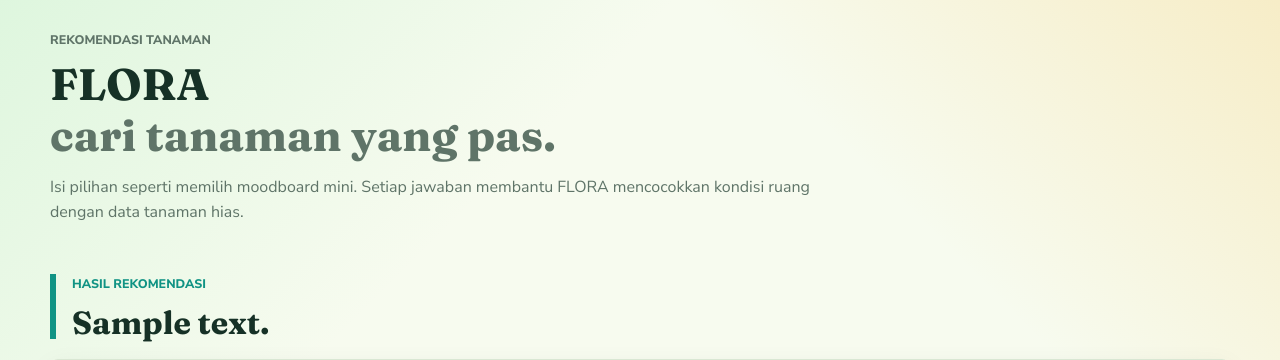
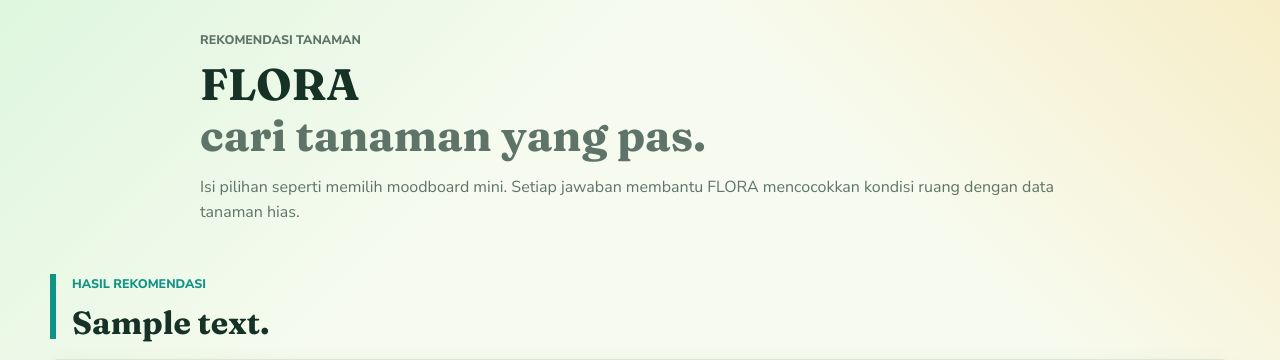
Before and after one commit to Muhammad-Raffi/flora-ai, a Python web app: template templates/rekomendasi.html in a window 1280 px wide. Shown: the part 137-497 px from the top of the page. Run offline with Jinja, Linux system fonts and the light colour scheme; the template is opened without the code that fills it: most values are stand-ins (such as "Sample title", 1, 10 or a date in 2020).

Commit message:
fix: sejajarkan hero rekomendasi dengan form preferensi

```diff
--- a/static/css/styles.css
+++ b/static/css/styles.css
@@ -18,6 +18,8 @@
   --radius-card: 8px;
   --radius-tool: 8px;
   --header-height: 76px;
+  --recommendation-stage-max: 920px;
+  --recommendation-stage-pad: 1.25rem;
 }
 
 * {
@@ -580,6 +582,12 @@ main {
   max-width: 780px;
 }
 
+.recommendation-hero > div {
+  max-width: var(--recommendation-stage-max);
+  margin-inline: auto;
+  padding-inline: var(--recommendation-stage-pad);
+}
+
 .page-hero h1,
 .section-heading h2,
 .result-summary h2 {
@@ -622,14 +630,14 @@ main {
 }
 
 .recommendation-stage {
-  max-width: 920px;
+  max-width: var(--recommendation-stage-max);
   margin: 0 auto;
   border: 1px solid rgba(36, 122, 69, 0.2);
   border-radius: var(--radius-tool);
   background:
     linear-gradient(135deg, rgba(201, 242, 208, 0.72), rgba(255, 255, 255, 0.85)),
     var(--surface-strong);
-  padding: 1.25rem;
+  padding: var(--recommendation-stage-pad);
   box-shadow: var(--shadow);
 }
 
@@ -1313,6 +1321,10 @@ main {
 }
 
 @media (max-width: 430px) {
+  :root {
+    --recommendation-stage-pad: 1rem;
+  }
+
   .footer-inner {
     width: min(100% - 1.5rem, 28rem);
     padding: 1.1rem 0;
```
